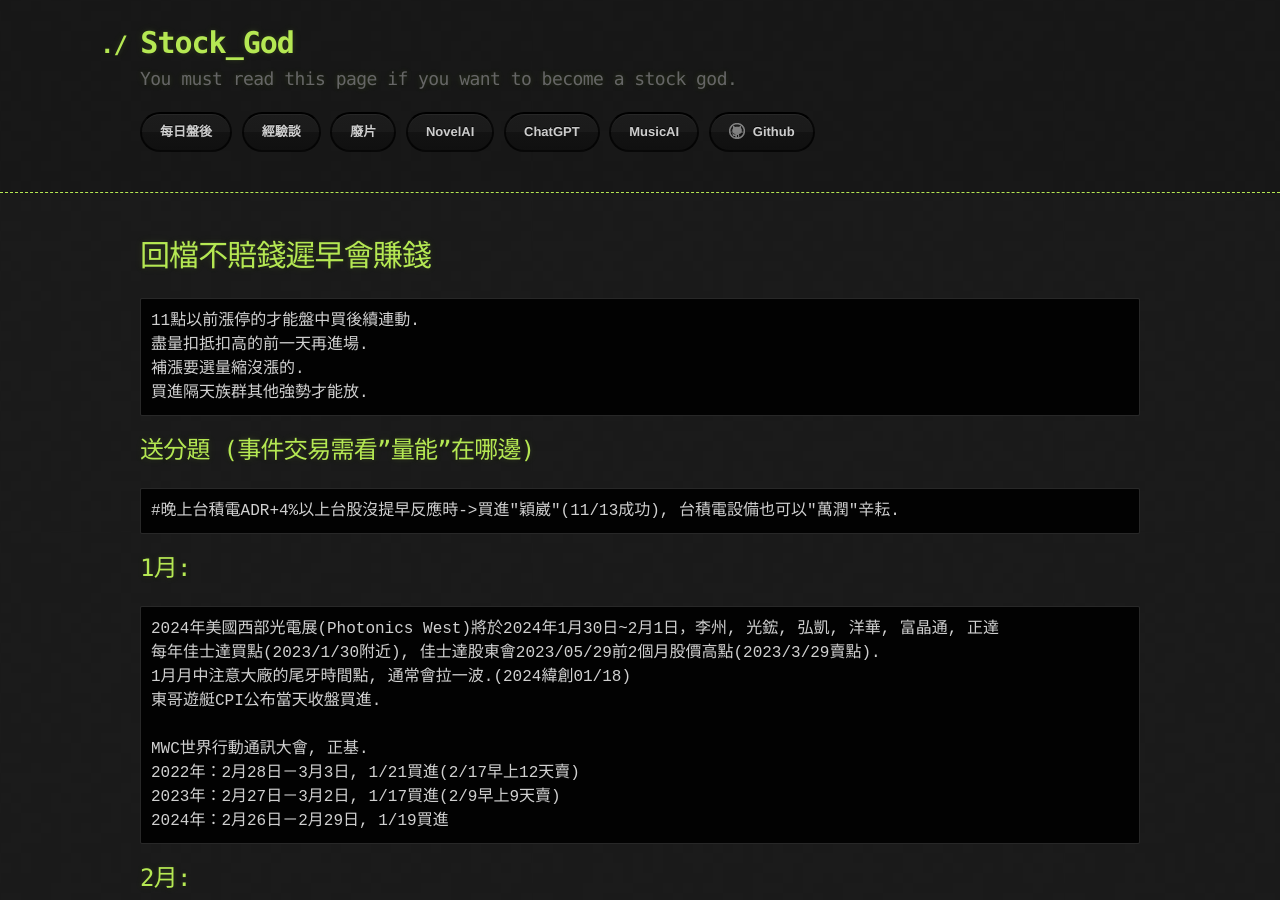
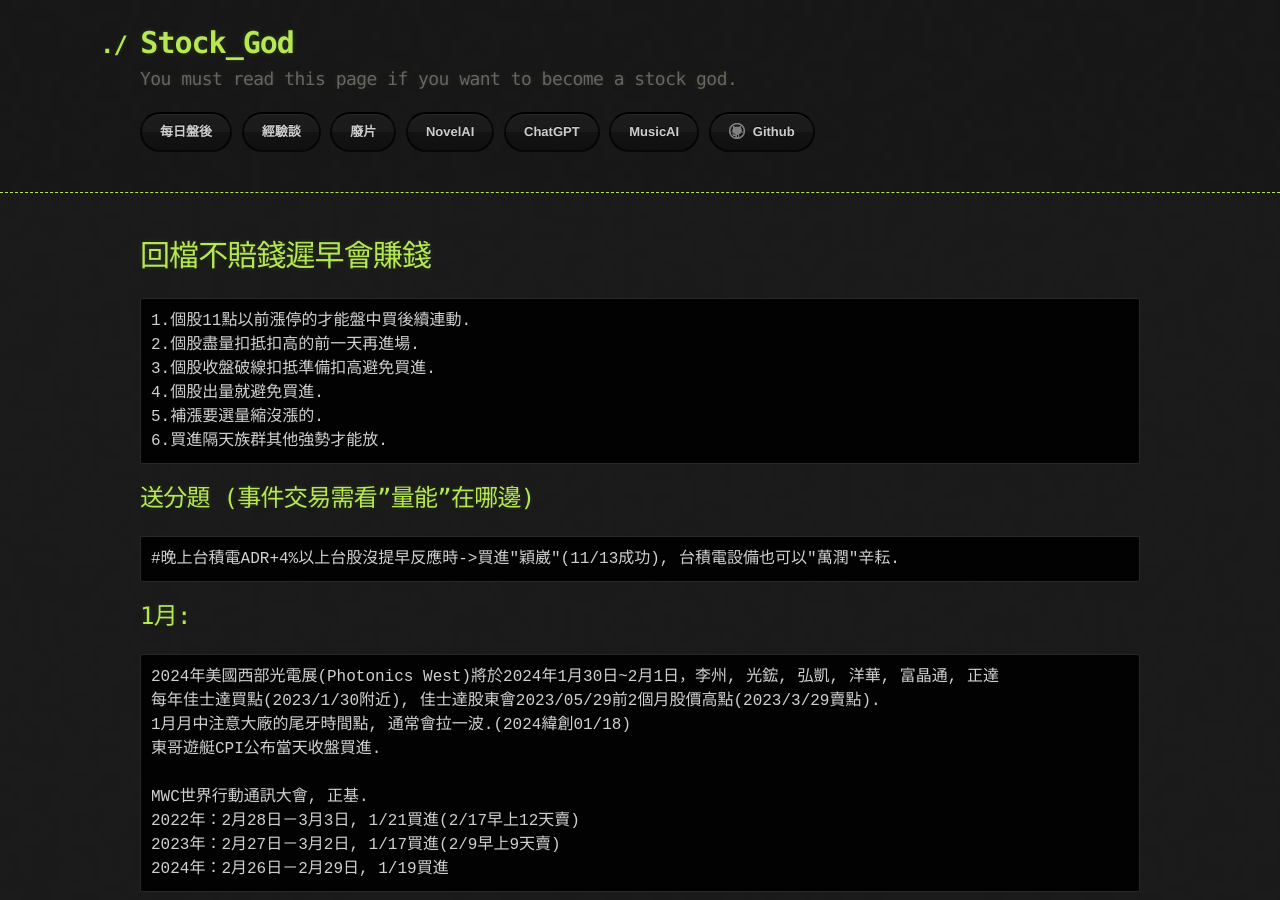
Before and after one commit to lepg5487/Stock_God, a Jekyll site: the page built from experience.md, in a window 1280 px wide and 900 px high. Built offline with Jekyll 4.4.1, drawn with Linux system fonts in a browser that asks for light colours; our own code applies the rules of GitHub Pages for plain Markdown files.

Commit message:
Update experience.md

````diff
--- a/experience.md
+++ b/experience.md
@@ -3,10 +3,12 @@
 ---
 # 回檔不賠錢遲早會賺錢
 ```
-11點以前漲停的才能盤中買後續連動.
-盡量扣抵扣高的前一天再進場.
-補漲要選量縮沒漲的.
-買進隔天族群其他強勢才能放.
+1.個股11點以前漲停的才能盤中買後續連動.
+2.個股盡量扣抵扣高的前一天再進場.
+3.個股收盤破線扣抵準備扣高避免買進.
+4.個股出量就避免買進.
+5.補漲要選量縮沒漲的.
+6.買進隔天族群其他強勢才能放.
 ```
 ## 送分題 (事件交易需看"量能"在哪邊)
 ```
````
